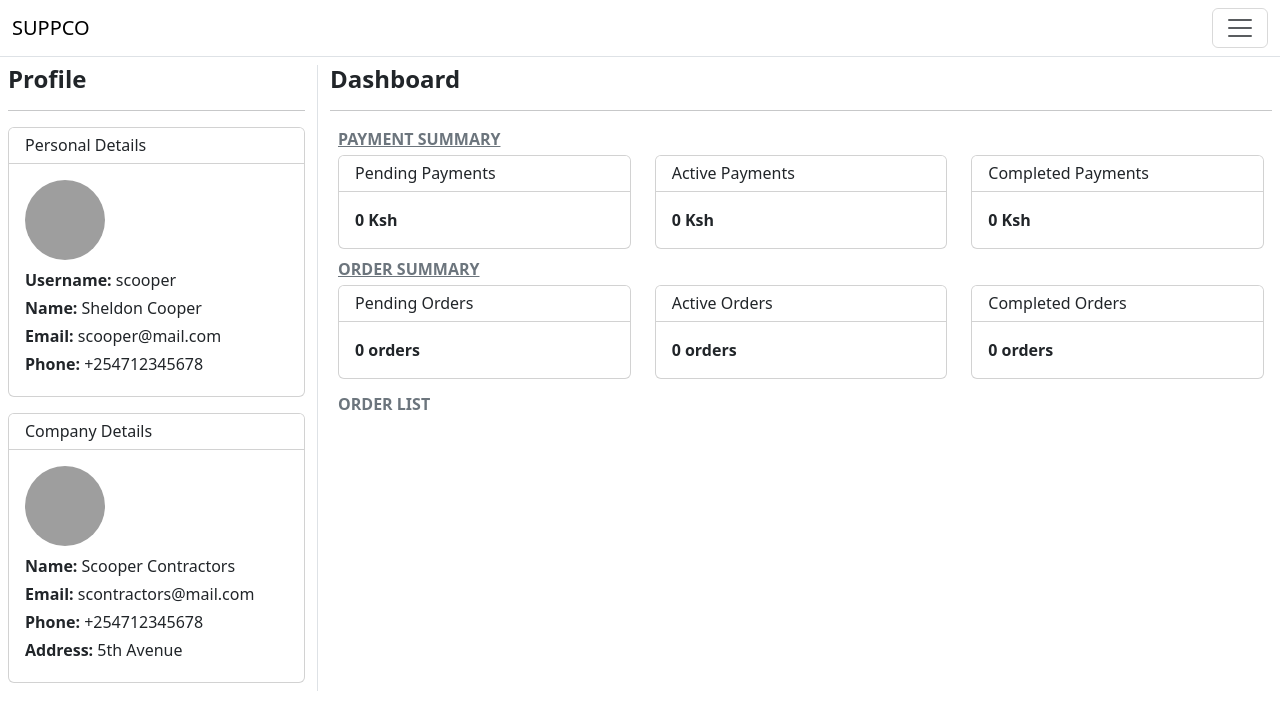
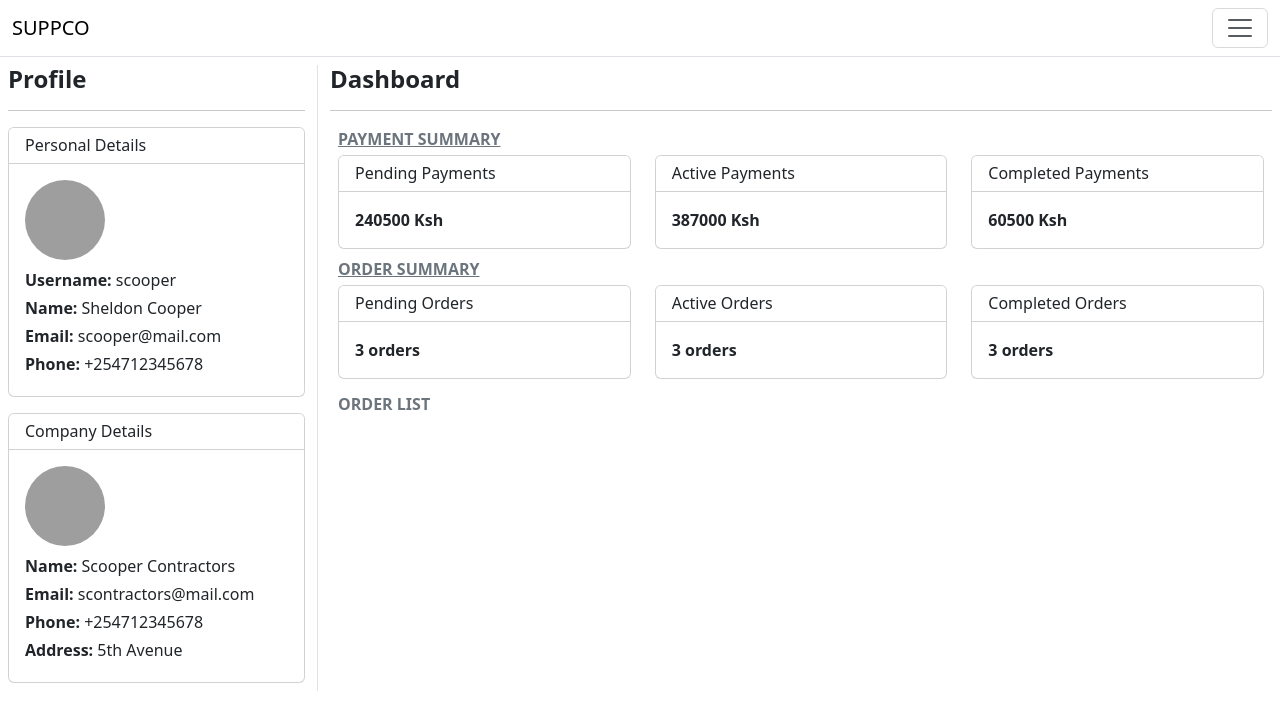
Before and after one commit to daltechafrica/suppco-contractor-prototype, a React (Create React App) app: page / in a window 1280 px wide. Shown: the top 722 px of the page. Built offline with nearby package versions, Linux system fonts and the light colour scheme; grey boxes are pictures that could not be loaded.

Commit message:
display orders and payments summary

```diff
--- a/src/components/dashboard/OrderSection.jsx
+++ b/src/components/dashboard/OrderSection.jsx
@@ -1,8 +1,20 @@
 import React from "react";
 import { Link } from "react-router-dom";
 import { appLinks } from "../../constants/links";
+import { orders } from "../../data/orders";
 
 function OrderSection() {
+  const completedOrders = orders.filter(
+    (order) => order.status === "Completed"
+  );
+  const completedOrdersCount = completedOrders.length;
+
+  const activeOrders = orders.filter((order) => order.status === "Active");
+  const activeOrdersCount = activeOrders.length;
+
+  const pendingOrders = orders.filter((order) => order.status === "Pending");
+  const pendingOrdersCount = pendingOrders.length;
+
   return (
     <>
       <section className="px-2 mb-2">
@@ -17,7 +29,7 @@ function OrderSection() {
             <div className="card">
               <h6 className="card-header bg-white">Pending Orders</h6>
               <div className="card-body">
-                <p className="card-text fw-bold">0 orders</p>
+                <p className="card-text fw-bold">{pendingOrdersCount} orders</p>
               </div>
             </div>
           </div>
@@ -25,7 +37,7 @@ function OrderSection() {
             <div className="card">
               <h6 className="card-header bg-white">Active Orders</h6>
               <div className="card-body">
-                <p className="card-text fw-bold">0 orders</p>
+                <p className="card-text fw-bold">{activeOrdersCount} orders</p>
               </div>
             </div>
           </div>
@@ -33,7 +45,9 @@ function OrderSection() {
             <div className="card">
               <h6 className="card-header bg-white">Completed Orders</h6>
               <div className="card-body">
-                <p className="card-text fw-bold">0 orders</p>
+                <p className="card-text fw-bold">
+                  {completedOrdersCount} orders
+                </p>
               </div>
             </div>
           </div>
--- a/src/components/dashboard/PaymentSection.jsx
+++ b/src/components/dashboard/PaymentSection.jsx
@@ -1,8 +1,28 @@
 import React from "react";
 import { Link } from "react-router-dom";
 import { appLinks } from "../../constants/links";
+import { orders } from "../../data/orders";
 
 function PaymentSection() {
+  const completedOrders = orders.filter(
+    (order) => order.status === "Completed"
+  );
+  const totalCompletedOrdersAmount = completedOrders.reduce(
+    (sum, order) => sum + order.finalTotal,
+    0
+  );
+
+  const activeOrders = orders.filter((order) => order.status === "Active");
+  const totalActiveOrdersAmount = activeOrders.reduce(
+    (sum, order) => sum + order.finalTotal,
+    0
+  );
+
+  const pendingOrders = orders.filter((order) => order.status === "Pending");
+  const totalPendingOrdersAmount = pendingOrders.reduce(
+    (sum, order) => sum + order.finalTotal,
+    0
+  );
   return (
     <>
       <section className="px-2">
@@ -17,7 +37,9 @@ function PaymentSection() {
             <div className="card">
               <h6 className="card-header bg-white">Pending Payments</h6>
               <div className="card-body">
-                <p className="card-text fw-bold">0 Ksh</p>
+                <p className="card-text fw-bold">
+                  {totalPendingOrdersAmount} Ksh
+                </p>
               </div>
             </div>
           </div>
@@ -25,7 +47,9 @@ function PaymentSection() {
             <div className="card">
               <h6 className="card-header bg-white">Active Payments</h6>
               <div className="card-body">
-                <p className="card-text fw-bold">0 Ksh</p>
+                <p className="card-text fw-bold">
+                  {totalActiveOrdersAmount} Ksh
+                </p>
               </div>
             </div>
           </div>
@@ -33,7 +57,9 @@ function PaymentSection() {
             <div className="card">
               <h6 className="card-header bg-white">Completed Payments</h6>
               <div className="card-body">
-                <p className="card-text fw-bold">0 Ksh</p>
+                <p className="card-text fw-bold">
+                  {totalCompletedOrdersAmount} Ksh
+                </p>
               </div>
             </div>
           </div>
--- a/src/data/orders.jsx
+++ b/src/data/orders.jsx
@@ -1,3 +1,5 @@
+// Concerns: does the breakdown plans deduct from the total amount?
+
 const orders = [
   {
     id: 1,
@@ -16,7 +18,7 @@ const orders = [
     paymentDetail: {
       price: 100,
       plan: "Fixed - 50/50",
-      quantity: 200,
+      quantity: 2000,
       hours: null,
       get total() {
         return this.price * this.quantity;
```
